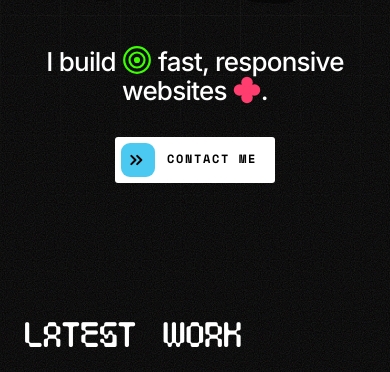
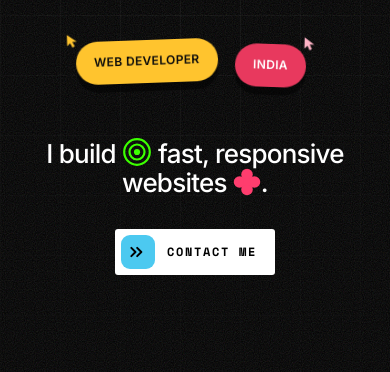
Before and after one commit to ABHISHEK-ROSHAN-000/Portfolio, a website built with Vite: page index.html in a window 390 px wide. Shown: the part 405-777 px from the top of the page. Built offline with nearby package versions, Linux system fonts and the light colour scheme; some packages are replaced by stand-ins of ours.

Commit message:
style: adjust mobile hero alignment and chip cursor positioning
Update mobile hero stage to use flex centering and `min-height: 100svh` to fill the viewport like desktop, while keeping short screens graceful. Restore chip cursor arrows on mobile, positioning them on the outer-top corners to avoid crossing in the row gap and keep them clear of edges.

```diff
--- a/src/style.css
+++ b/src/style.css
@@ -1692,8 +1692,10 @@ a:focus-visible, button:focus-visible {
   .site-header { display: none; }
   .mobile-header { display: flex; }
   .hero { padding: 96px 0 64px; }
-  /* Stacked content is taller than a phone screen, so drop the hard fit. */
-  .hero--stage { display: block; min-height: 0; padding: 88px 0 72px; }
+  /* Mobile hero fills the viewport like desktop: flex centering
+     distributes the air; min-height (not fixed) keeps short screens
+     graceful — content is ~630px, so sub-630px viewports just grow. */
+  .hero--stage { display: flex; align-items: center; min-height: 100svh; padding: 88px 0 72px; }
   .hero-grid { background-size: 60px 60px; }
   .hero-stage { padding: 0 20px; }
   .hero-clock { margin-bottom: 52px; }
@@ -1723,7 +1725,11 @@ a:focus-visible, button:focus-visible {
   .chip { position: static; padding: 13px 18px; font-size: 12px; }
   .chip--role { transform: rotate(-3deg); --rot: -3deg; --rot2: -1.5deg; }
   .chip--loc { transform: rotate(3deg); --rot: 3deg; --rot2: 1.5deg; }
-  .chip-cursor { display: none; }
+  /* Arrows return on the outer-top corners (inner placement would make
+     them cross in the 14px row gap); 18px keeps them clear of the edges. */
+  .chip-cursor { display: block; width: 18px; height: 18px; }
+  .chip--role .chip-cursor { left: -12px; right: auto; top: -10px; transform: none; }
+  .chip--loc .chip-cursor { right: -12px; left: auto; top: -10px; transform: none; }
   .hero-cta { margin-top: 56px; }
   .hero-tagline { margin-bottom: 32px; }
   .hero-tagline-break { display: none; }
```
